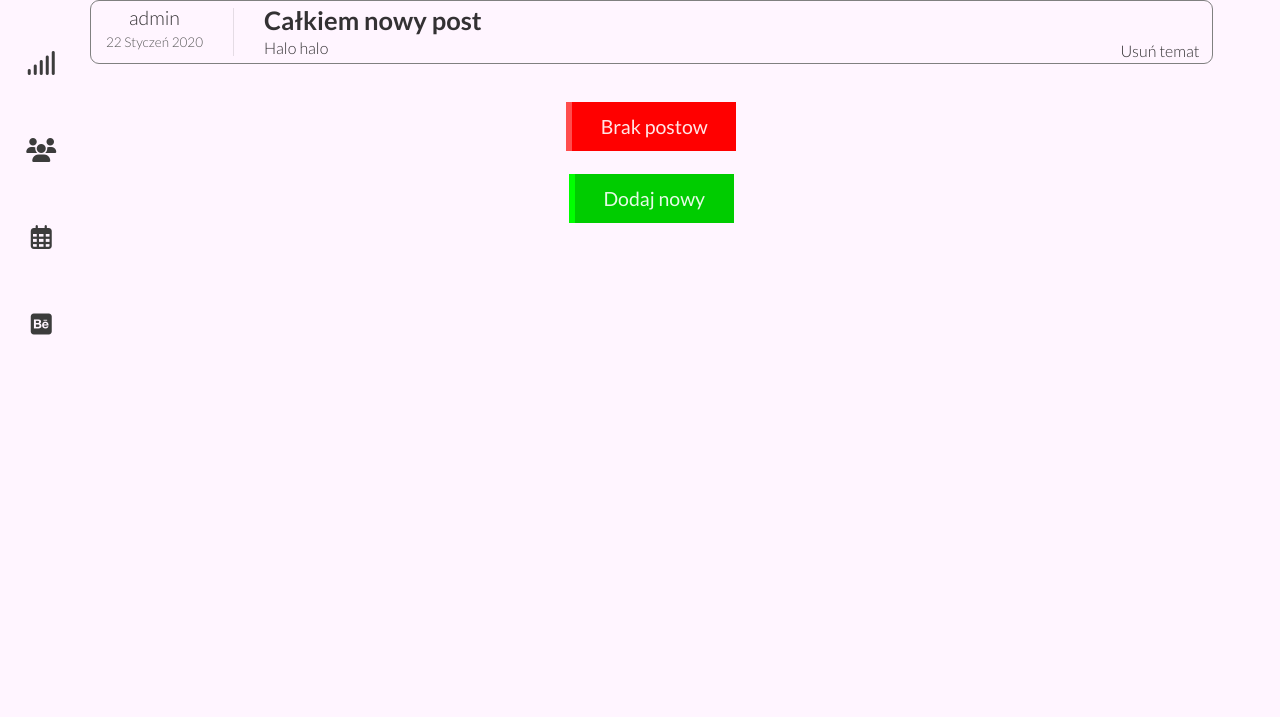
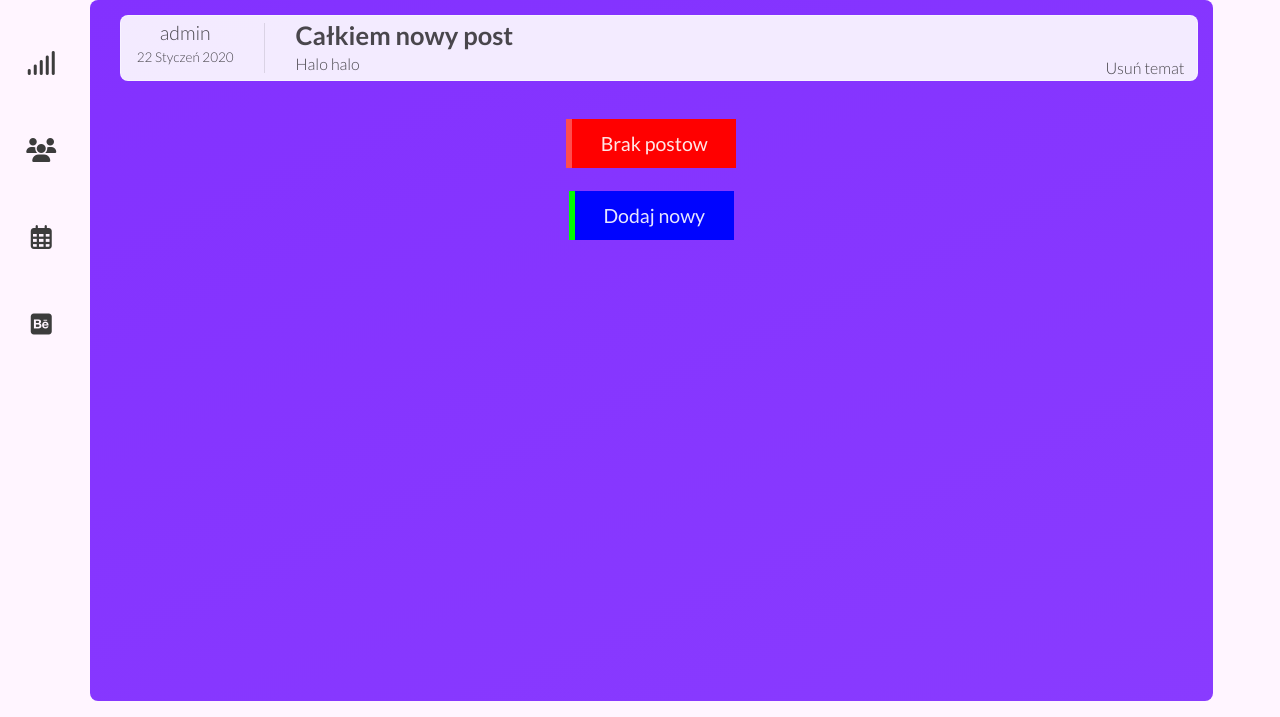
Before and after one commit to JedrzejMatuszewski/django_forum, a Django app: a page that uses forum/templates/forum/topic_detail.html in a window 1280 px wide. Shown: the part 83-800 px from the top of the page. Run offline with Django 3.2, Linux system fonts and the light colour scheme; data comes from the database, SQL or seed files in the repository; both versions use the stored data as it was after the commit; some libraries are stand-ins or nearby versions.

Commit message:
hello topix

```diff
--- a/forum/static/forum/index.css
+++ b/forum/static/forum/index.css
@@ -164,10 +164,10 @@ p, input {
         </nav>
 */
 .nav__top {
+  min-height: 5.5rem;
   max-height: 5.5rem;
   display: flex;
   flex-direction: row;
-  flex: 1;
   justify-content: space-between;
 }
 .nav__top .nav__top__brand-name {
@@ -574,7 +574,7 @@ section.section__main__content .bg-group__second {
   font-size: 1.3rem;
   font-family: "Lato", "sans-serif";
   padding: 1rem 1.9rem;
-  background-color: #00cc00;
+  background-color: #0004ff;
   display: inline-block;
   align-self: center;
   border-left: 6px solid #00ff00;
@@ -604,14 +604,27 @@ section.section__main__content .bg-group__second {
   font-size: 16px;
   display: flex;
   flex-direction: row;
-  border: 1px solid gray;
-  border-radius: 9px;
+  border: 1px solid rgba(255, 255, 255, 0.4);
+  background-color: rgba(255, 255, 255, 0.9);
+  border-radius: 8px;
   padding: 0.5rem 1rem;
   position: relative;
   margin-bottom: 1rem;
+  margin-left: 2rem;
+  margin-right: 1rem;
+  margin-top: 1rem;
+}
+
+.topic_container_wrap {
+  max-width: 70%;
+}
+
+.fullheight {
+  height: 100%;
 }
 
 .topic__author__container {
+  flex: 1;
   text-align: center;
   margin-right: 2rem;
   padding-right: 2rem;
@@ -623,7 +636,7 @@ section.section__main__content .bg-group__second {
   font-weight: 300;
   text-decoration: none;
   font-size: 1.3rem;
-  color: rgba(0, 0, 0, 0.8);
+  color: rgba(0, 0, 0, 0.7);
 }
 
 .topic__date {
@@ -631,30 +644,42 @@ section.section__main__content .bg-group__second {
   font-size: 0.9rem;
   font-family: "Lato";
   font-weight: 300;
+  color: rgba(0, 0, 0, 0.7);
+}
+
+.topic__content {
+  flex: 9;
 }
 
 .topic__header {
   font-family: "Lato";
   font-weight: 700;
   font-size: 1.7rem;
-  color: rgba(0, 0, 0, 0.8);
+  color: rgba(0, 0, 0, 0.7);
   margin-bottom: 0.4rem;
 }
 
 .topic__desc {
   font-family: "Lato";
   font-weight: 300;
-  color: rgba(0, 0, 0, 0.8);
+  color: rgba(0, 0, 0, 0.7);
+  line-height: 1.2rem;
 }
 
 .delete-topic {
   position: absolute;
   text-decoration: none;
-  color: rgba(0, 0, 0, 0.8);
+  color: rgba(0, 0, 0, 0.7);
   right: 0.8rem;
   bottom: 0.3rem;
   font-family: "Lato";
   font-weight: 300;
 }
 
+.topic {
+  flex: 9;
+  background: linear-gradient(335deg, rgba(111, 18, 255, 0.8197654062) 0%, rgba(100, 0, 255, 0.8) 100%);
+  border-radius: 8px;
+}
+
 /*# sourceMappingURL=index.css.map */
--- a/forum/static/forum/package.json
+++ b/forum/static/forum/package.json
@@ -9,6 +9,7 @@
   "author": "",
   "license": "ISC",
   "dependencies": {
-    "sass": "^1.24.3"
-  }
+    "sass": "^1.25.0"
+  },
+  "devDependencies": {}
 }
--- a/forum/templates/forum/topic_detail.html
+++ b/forum/templates/forum/topic_detail.html
@@ -1,6 +1,8 @@
 {% extends 'forum/base.html' %}
 {% block content %}
     <section class="topic">
+
+
     <div class="topic__container">
         <div class="topic__author__container">
             <a class="topic__author" href="{% url 'topic-user' topic_obj.author.username %}">{{ topic_obj.author }}</a>
@@ -8,8 +10,10 @@
         </div>
 
         <div class="topic__content">
-            <h1 class="topic__header">{{ topic_obj.title }}</h1>
-            <p class="topic__desc">{{ topic_obj.content }}</p>
+            <div class="topic_container_wrap">
+                <h1 class="topic__header">{{ topic_obj.title }}</h1>
+                <p class="topic__desc">{{ topic_obj.content }}</p>
+            </div>
         </div>
 
         <a href="{% url 'topic-delete' topic_obj.category.slug topic_obj.slug %}" class="delete-topic">Usuń temat</a>
@@ -27,8 +31,10 @@
         </div>
 
         <div class="topic__content">
-            <h1 class="topic__header">{{ post.title }}</h1>
-            <p class="topic__desc">{{ post.content }}</p>
+            <div class="topic_container_wrap">
+                <h1 class="topic__header">{{ post.title }}</h1>
+                <p class="topic__desc">{{ post.content }}</p>
+            </div>
         </div>
 
         <a href="{% url 'post-delete' topic_obj.slug post.id %}" class="delete-topic">Usuń post</a>
--- a/forum/views.py
+++ b/forum/views.py
@@ -41,6 +41,7 @@ class CategoryTopicListView(ListView):
         context = super(CategoryTopicListView, self).get_context_data(**kwargs)
         context['categories_obj'] = Categories.objects.all()
         context['topic_obj'] = Topic.objects.filter(category__slug=self.kwargs['slug']).order_by('-date_posted')
+        context['category'] = self.kwargs['slug']
         return context
 
 
@@ -60,8 +61,7 @@ class PostListView(ListView):
     context_object_name = 'object'
 
 
-# its working
-class TopicCreateView(CreateView):
+class TopicCreateView(LoginRequiredMixin, CreateView):
     model = Topic
     fields = ['title', 'content']
 
@@ -72,16 +72,19 @@ class TopicCreateView(CreateView):
         return super(TopicCreateView, self).form_valid(form)
 
 
-# its working
-class TopicDeleteView(DeleteView):
+class TopicDeleteView(LoginRequiredMixin, UserPassesTestMixin, DeleteView):
     model = Topic
 
     def get_success_url(self):
         topic_p = get_object_or_404(Categories, slug=self.kwargs['cat'])
         return reverse_lazy('topic-category', kwargs={'slug': topic_p.slug})
 
+    def test_func(self):
+        if self.request.user.is_superuser:
+            return True
+        return False
 
-# Its working
+
 class PostCreateView(LoginRequiredMixin, CreateView):
     model = Post
     fields = ['title', 'content']
@@ -98,11 +101,15 @@ class PostCreateView(LoginRequiredMixin, CreateView):
         return super(PostCreateView, self).form_valid(form)
 
 
-# Its working
-class PostDeleteView(DeleteView):
+class PostDeleteView(LoginRequiredMixin, UserPassesTestMixin, DeleteView):
     model = Post
 
     def get_success_url(self):
         obj = get_object_or_404(Topic, slug=self.kwargs['slug'])
         return reverse_lazy('topic-detail', kwargs={'cat': obj.category.slug,
                                                     'slug': obj.slug})
+
+    def test_func(self):
+        if self.request.user.is_superuser:
+            return True
+        return False
```
Also changed, not shown: forum/static/forum/scss/custom.scss (+34 -9 lines), db.sqlite3, forum/static/forum/package-lock.json, 1 other file.
